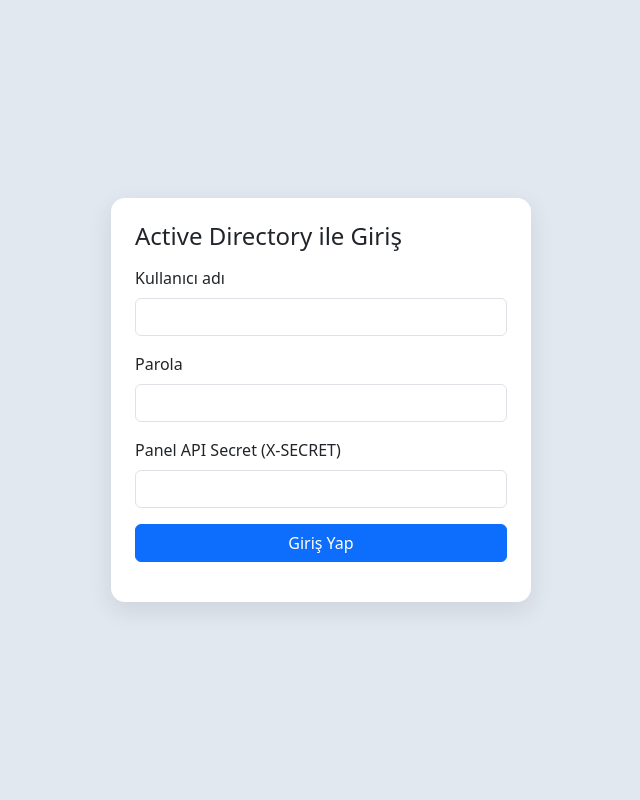
After one commit to hihancioglu/baylan-signage, a Flask app: page /panel/login in a window 1280 px wide. The commit adds this page. Shown: the whole page, without its empty margins (319-959 px from the left). Run offline with Flask 3, Linux system fonts and the light colour scheme.

Commit message:
Add Active Directory login flow for panel

```diff
--- a/app/config.py
+++ b/app/config.py
@@ -2,3 +2,8 @@
 import os
 DATABASE_URL = os.getenv("DATABASE_URL", "sqlite:///data/signage.db")
 SHARED_SECRET = os.getenv("SHARED_SECRET", "change_me")
+PANEL_SESSION_SECRET = os.getenv("PANEL_SESSION_SECRET", "panel_session_change_me")
+AD_SERVER_URI = os.getenv("AD_SERVER_URI", "")
+AD_DOMAIN = os.getenv("AD_DOMAIN", "")
+AD_USER_DN_TEMPLATE = os.getenv("AD_USER_DN_TEMPLATE", "")
+AD_USE_SSL = os.getenv("AD_USE_SSL", "false").lower() in {"1", "true", "yes", "on"}
--- a/app/main.py
+++ b/app/main.py
@@ -12,7 +12,7 @@ import uuid
 from datetime import datetime, timezone, timedelta
 from pathlib import Path
 
-from flask import Flask, request, jsonify, render_template, send_from_directory, url_for
+from flask import Flask, request, jsonify, render_template, send_from_directory, url_for, session, redirect
 from flask_socketio import SocketIO, emit, join_room
 from sqlalchemy import func
 
@@ -29,10 +29,25 @@ from .models import (
     MediaAsset,
     AppSetting,
 )
-from .config import SHARED_SECRET
+from .config import (
+    SHARED_SECRET,
+    PANEL_SESSION_SECRET,
+    AD_SERVER_URI,
+    AD_DOMAIN,
+    AD_USER_DN_TEMPLATE,
+    AD_USE_SSL,
+)
 
 
+try:
+    from ldap3 import Server, Connection, SIMPLE
+except ImportError:  # optional dependency during early setup
+    Server = None
+    Connection = None
+    SIMPLE = None
+
 app = Flask(__name__)
+app.secret_key = PANEL_SESSION_SECRET
 socketio = SocketIO(app, cors_allowed_origins="*")
 
 ensure_sqlite_schema()
@@ -89,7 +104,39 @@ def index():
 
 @app.get("/panel")
 def panel():
+    if _panel_auth_failed():
+        return redirect(url_for("panel_login_page"))
     return render_template("panel.html")
+
+
+@app.get("/panel/login")
+def panel_login_page():
+    if _is_panel_authenticated():
+        return redirect(url_for("panel"))
+    return render_template("panel_login.html")
+
+
+@app.post("/panel/logout")
+def panel_logout():
+    session.clear()
+    return redirect(url_for("panel_login_page"))
+
+
+@app.post("/api/panel/login")
+def panel_login():
+    payload = request.get_json(silent=True) or {}
+    username = str(payload.get("username") or "").strip()
+    password = str(payload.get("password") or "")
+
+    if not username or not password:
+        return jsonify({"ok": False, "error": "Kullanıcı adı ve parola zorunlu"}), 400
+
+    if not _ad_signin(username, password):
+        return jsonify({"ok": False, "error": "AD kimlik doğrulaması başarısız"}), 401
+
+    session["panel_authenticated"] = True
+    session["panel_username"] = username
+    return jsonify({"ok": True})
 
 
 @app.get("/media/<path:asset_path>")
@@ -106,7 +153,29 @@ def _utc_now_iso():
 
 
 def _auth_failed():
-    return request.headers.get("X-SECRET") != SHARED_SECRET
+    return _panel_auth_failed() or request.headers.get("X-SECRET") != SHARED_SECRET
+
+
+def _is_panel_authenticated() -> bool:
+    return bool(session.get("panel_authenticated"))
+
+
+def _ad_signin(username: str, password: str) -> bool:
+    if not (Server and Connection):
+        return False
+    if not AD_SERVER_URI or not AD_DOMAIN or not username or not password:
+        return False
+
+    account_name = username if "\\" in username or "@" in username else f"{AD_DOMAIN}\\{username}"
+    user_dn = AD_USER_DN_TEMPLATE.format(username=username) if AD_USER_DN_TEMPLATE else account_name
+
+    server = Server(AD_SERVER_URI, use_ssl=AD_USE_SSL, get_info=None)
+    conn = Connection(server, user=user_dn, password=password, authentication=SIMPLE, auto_bind=False)
+    return bool(conn.bind())
+
+
+def _panel_auth_failed():
+    return not _is_panel_authenticated()
 
 
 def _serialize_device(db, device):
--- a/app/templates/panel.html
+++ b/app/templates/panel.html
@@ -25,7 +25,7 @@
   <div class="container-fluid px-0">
     <div class="row g-0">
       <aside class="col-12 col-lg-3 col-xl-2 sidebar p-3 p-lg-4">
-        <h1 class="h4 text-white mb-4">Signage Panel</h1>
+        <div class="d-flex justify-content-between align-items-center mb-4"><h1 class="h4 text-white mb-0">Signage Panel</h1><form method="post" action="/panel/logout"><button class="btn btn-sm btn-outline-light" type="submit">Çıkış</button></form></div>
         <div class="nav flex-column nav-pills gap-2" id="panel-menu" role="tablist" aria-orientation="vertical">
           <button class="nav-link active text-start" data-section="section-devices" type="button">Cihazlar</button>
           <button class="nav-link text-start" data-section="section-media" type="button">Medya Yönetimi</button>
--- /dev/null
+++ b/app/templates/panel_login.html
@@ -0,0 +1,57 @@
+<!doctype html>
+<html lang="tr">
+<head>
+  <meta charset="utf-8" />
+  <meta name="viewport" content="width=device-width, initial-scale=1" />
+  <title>Panel Giriş</title>
+  <link href="https://cdn.jsdelivr.net/npm/bootstrap@5.3.3/dist/css/bootstrap.min.css" rel="stylesheet" crossorigin="anonymous">
+  <style>
+    body { min-height: 100vh; display:flex; align-items:center; justify-content:center; background:#e2e8f0; }
+    .login-card { width:100%; max-width:420px; border:0; border-radius:14px; box-shadow:0 8px 25px rgba(15,23,42,.1); }
+  </style>
+</head>
+<body>
+  <div class="card login-card">
+    <div class="card-body p-4">
+      <h1 class="h4 mb-3">Active Directory ile Giriş</h1>
+      <div class="mb-3">
+        <label class="form-label" for="username">Kullanıcı adı</label>
+        <input id="username" class="form-control" autocomplete="username" />
+      </div>
+      <div class="mb-3">
+        <label class="form-label" for="password">Parola</label>
+        <input id="password" class="form-control" type="password" autocomplete="current-password" />
+      </div>
+      <div class="mb-3">
+        <label class="form-label" for="secret">Panel API Secret (X-SECRET)</label>
+        <input id="secret" class="form-control" />
+      </div>
+      <button class="btn btn-primary w-100" onclick="login()">Giriş Yap</button>
+      <div id="error" class="text-danger small mt-3"></div>
+    </div>
+  </div>
+<script>
+const secretInput = document.getElementById('secret');
+secretInput.value = localStorage.getItem('panelSecret') || '';
+
+async function login(){
+  const username = document.getElementById('username').value.trim();
+  const password = document.getElementById('password').value;
+  const secret = secretInput.value.trim();
+  localStorage.setItem('panelSecret', secret);
+
+  const resp = await fetch('/api/panel/login', {
+    method: 'POST',
+    headers: {'Content-Type':'application/json'},
+    body: JSON.stringify({username, password})
+  });
+  const body = await resp.json();
+  if(!body.ok){
+    document.getElementById('error').textContent = body.error || 'Giriş başarısız';
+    return;
+  }
+  window.location.href = '/panel';
+}
+</script>
+</body>
+</html>
--- a/requirements.txt
+++ b/requirements.txt
@@ -7,3 +7,5 @@ Alembic==1.13.2
 
 Pillow==10.4.0
 pygame==2.6.1
+
+ldap3==2.9.1
```
Also changed, not shown: README.md.
